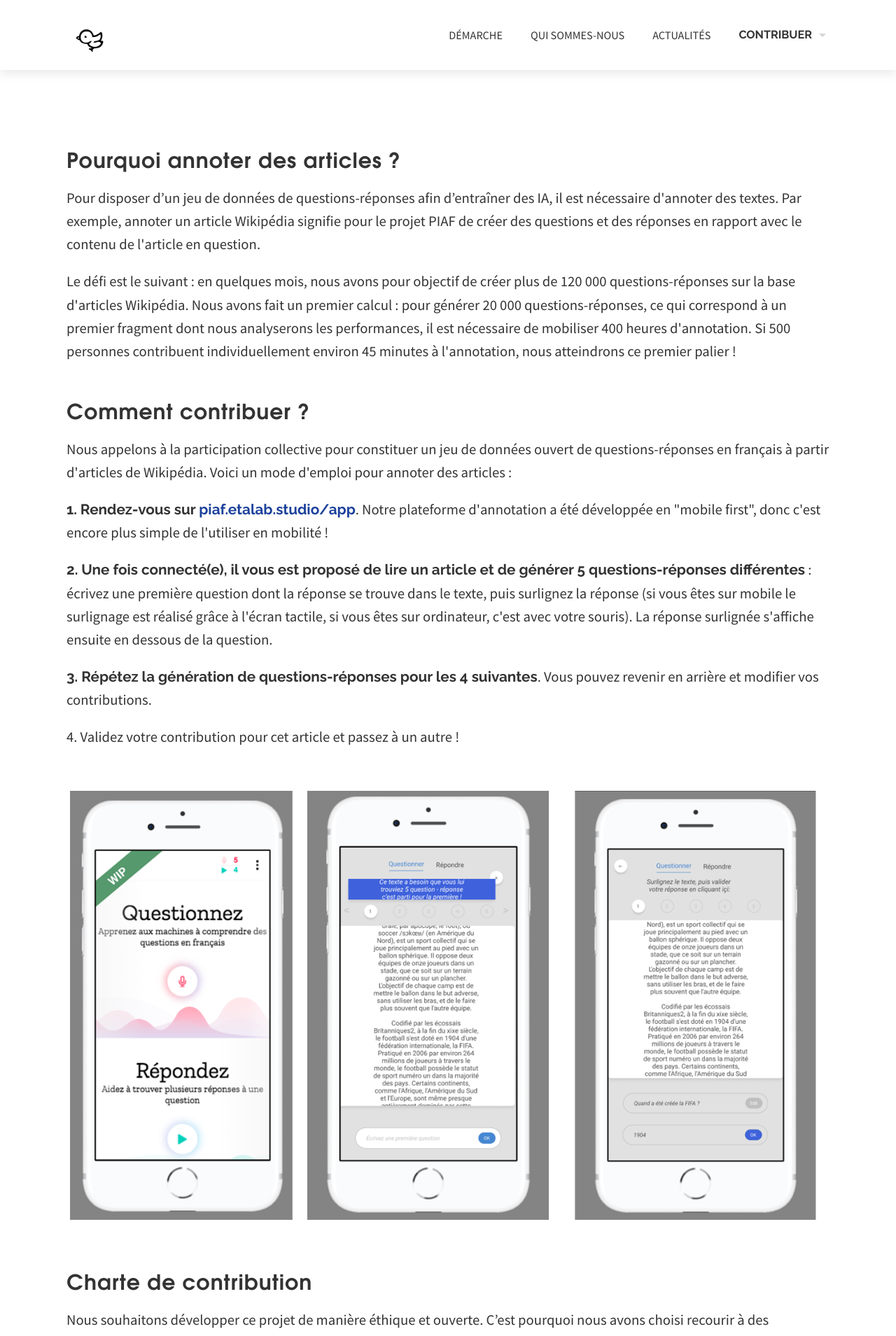
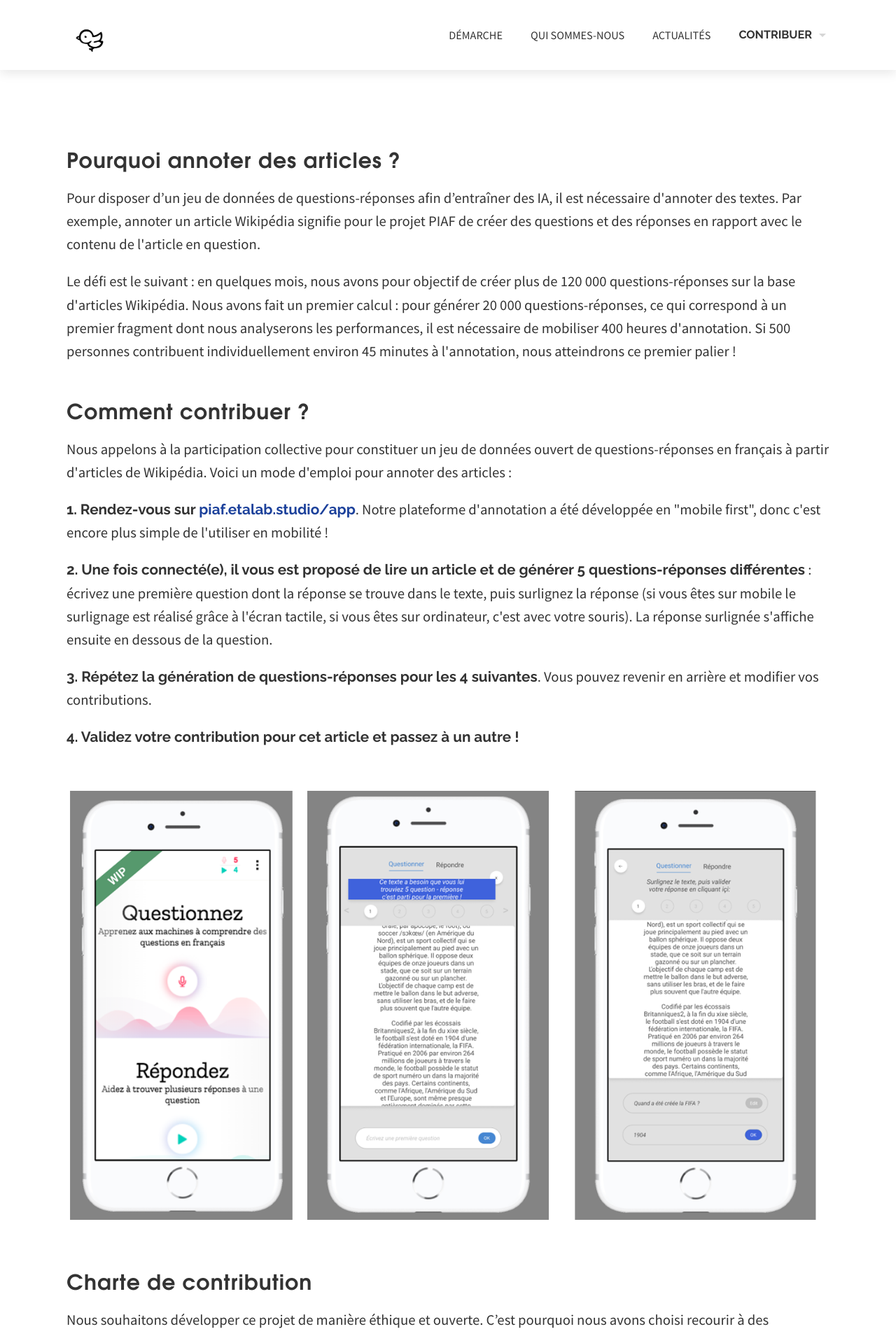
Before and after one commit to etalab/piaf-site, a Jekyll site: the page built from candidature-eig.html, in a window 1280 px wide. Shown: the top 1909 px of the page at 70% size. Built offline with Jekyll 4.4.1, drawn with Linux system fonts in a browser that asks for light colours; nearby versions of some CDN libraries; some web fonts are replaced; library files that are not in the unit come from our copies.

```diff
--- a/candidature-eig.html
+++ b/candidature-eig.html
@@ -22,7 +22,7 @@ section_id: candidature-eig
 	    <p><strong>1. Rendez-vous sur <a href="https://guillim.github.io/piaf-site"> piaf.etalab.studio/app</a></strong>. Notre plateforme d'annotation a été développée en "mobile first", donc c'est encore plus simple de l'utiliser en mobilité !</p>
 	    <p><strong>2. Une fois connecté(e), il vous est proposé de lire un article et de générer 5 questions-réponses différentes</strong> : écrivez une première question dont la réponse se trouve dans le texte, puis surlignez la réponse (si vous êtes sur mobile le surlignage est réalisé grâce à l'écran tactile, si vous êtes sur ordinateur, c'est avec votre souris). La réponse surlignée s'affiche ensuite en dessous de la question.</p>
 		<p><strong>3. Répétez la génération de questions-réponses pour les 4 suivantes</strong>. Vous pouvez revenir en arrière et modifier vos contributions.</p>
-		<p></strong>4. Validez votre contribution pour cet article et passez à un autre !</strong></p>
+		<p><strong>4. Validez votre contribution pour cet article et passez à un autre !</strong></p>
 
 	 	<div class='two spacing'></div>
       		<img src="/img/draft-tuto-app.png"/>
```
